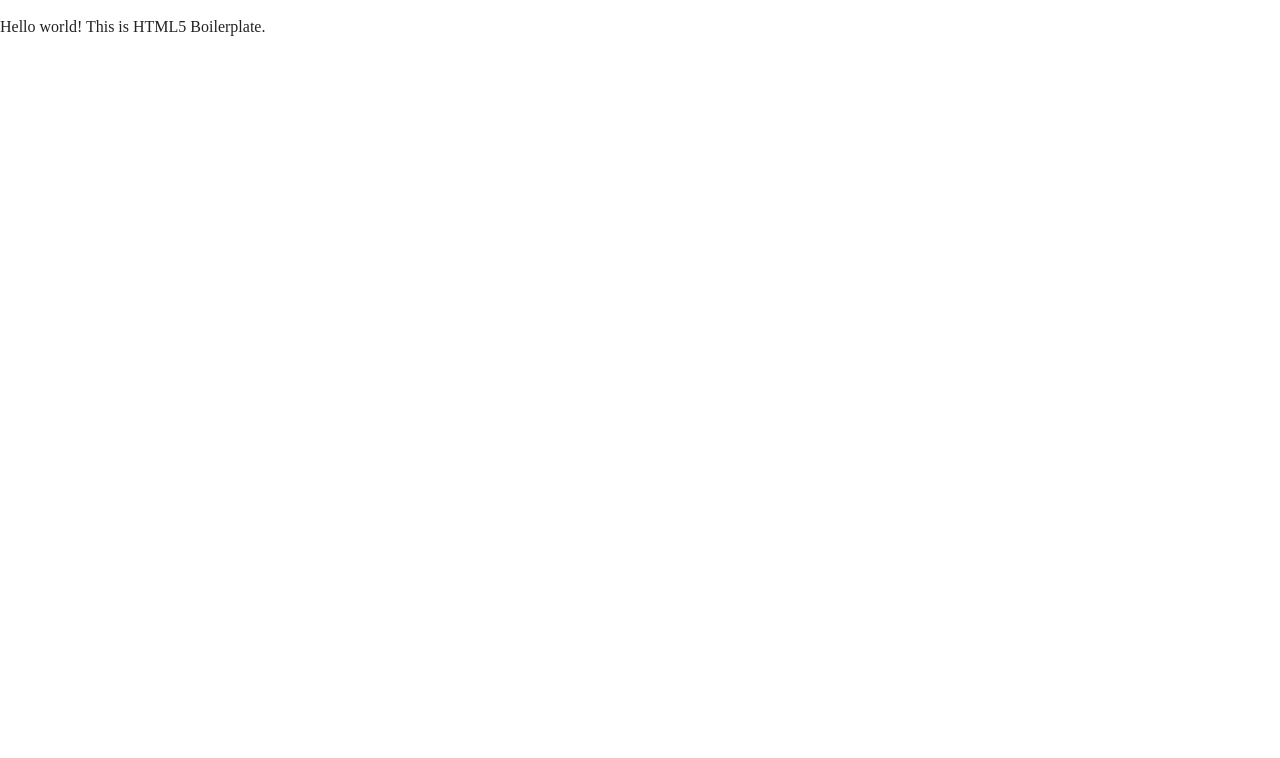
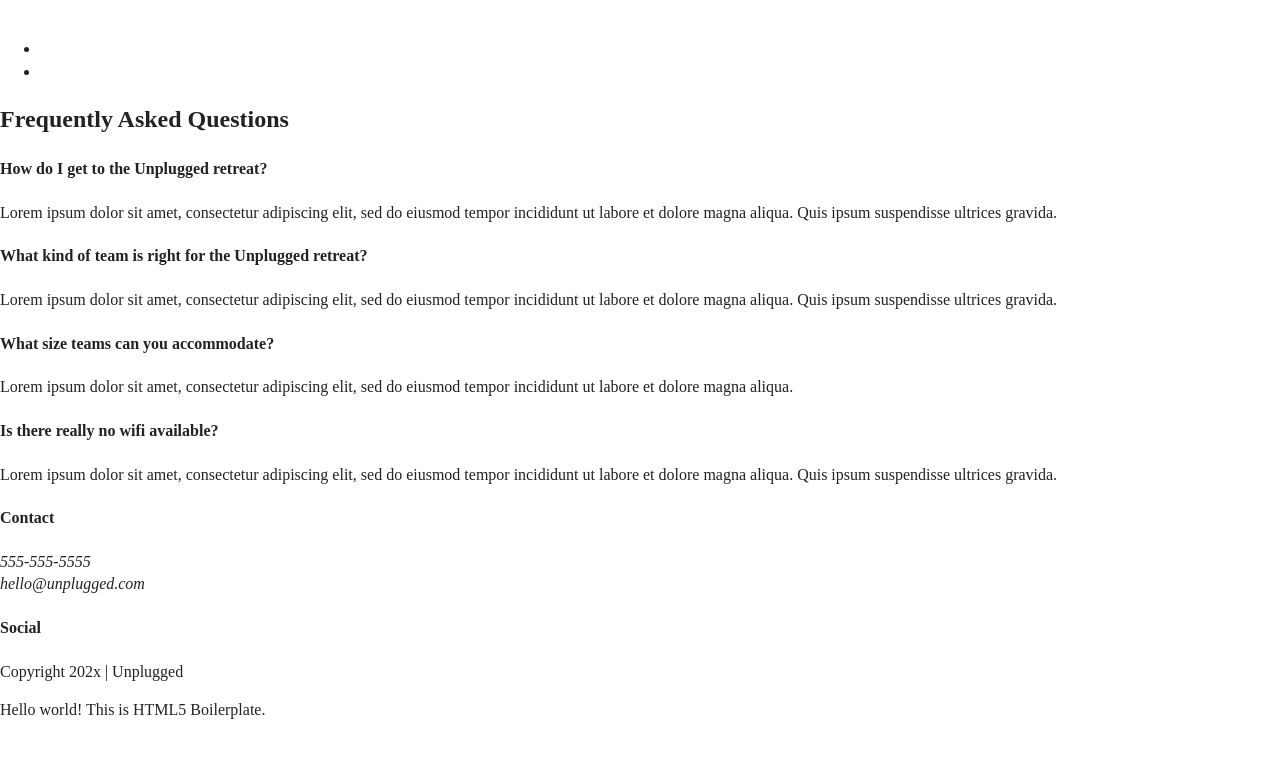
Before and after one commit to KLEsparza/unplugged, a website: page html5-boilerplate_v8.0.0/faq/index.html in a window 1280 px wide. Drawn offline with Linux system fonts and the light colour scheme.

Commit message:
Body of FAQ page added.

```diff
--- a/html5-boilerplate_v8.0.0/faq/index.html
+++ b/html5-boilerplate_v8.0.0/faq/index.html
@@ -3,7 +3,7 @@
 
 <head>
   <meta charset="utf-8">
-  <title></title>
+  <title>FAQ | Unplugged Retreat</title>
   <meta name="description" content="">
   <meta name="viewport" content="width=device-width, initial-scale=1">
 
@@ -23,6 +23,90 @@
 </head>
 
 <body>
+  <header>
+    <div class="content-wrapper">
+      <a href="#">
+        <img>
+      </a>
+      <div class="header-divider"></div>
+      <nav>
+        <ul>
+          <li><a href="index.html"></a></li>
+          <li><a href="../about/index.html"></a></li>
+        </ul>
+      </nav>
+    </div>
+  </header>
+  <main class="faq">
+    <div class="content-wrapper">
+      <h2>Frequently Asked Questions</h2>
+      <div class="faq-content">
+        <h4>How do I get to the Unplugged retreat?
+        </h4>
+        <p>Lorem ipsum dolor sit amet, consectetur adipiscing elit, sed do eiusmod
+          tempor incididunt ut labore et dolore magna aliqua. Quis ipsum
+          suspendisse ultrices gravida.</p>
+      </div>
+      <div class="faq-content">
+        <h4>What kind of team is right for the Unplugged retreat?
+        </h4>
+        <p>Lorem ipsum dolor sit amet, consectetur adipiscing elit, sed do eiusmod
+          tempor incididunt ut labore et dolore magna aliqua. Quis ipsum
+          suspendisse ultrices gravida.</p>
+      </div>
+      <div class="faq-content">
+        <h4>What size teams can you accommodate?</h4>
+        <p>Lorem ipsum dolor sit amet, consectetur adipiscing elit, sed do eiusmod
+          tempor incididunt ut labore et dolore magna aliqua.</p>
+      </div>
+      <div class="faq-content">
+        <h4>Is there really no wifi available?
+        </h4>
+        <p>Lorem ipsum dolor sit amet, consectetur adipiscing elit, sed do eiusmod
+          tempor incididunt ut labore et dolore magna aliqua. Quis ipsum
+          suspendisse ultrices gravida.
+        </p>
+      </div>
+    </div>
+  </main>
+
+  <footer>
+    <div class="content-wrapper">
+      <div class="footer-content">
+        <div class="contact">
+          <h4>Contact</h4>
+          <address>
+            <p>555-555-5555<br>hello@unplugged.com</p>
+          </address>
+        </div>
+        <div class="social">
+          <h4>Social</h4>
+          <div class="social-icons">
+            <p>
+              <a href="#"></a>
+              <a href="#"></a>
+              <a href="#"></a>
+            </p>
+          </div>
+        </div>
+      </div>
+      <div class="copyright">
+        <p>Copyright 202x | Unplugged</p>
+      </div>
+    </div>
+  </footer>
+
+
+
+
+
+
+
+
+
+
+
+
 
   <!-- Add your site or application content here -->
   <p>Hello world! This is HTML5 Boilerplate.</p>
```
Also changed, not shown: html5-boilerplate_v8.0.0/about/index.html (+3 -2 lines), html5-boilerplate_v8.0.0/index.html (+2 -2 lines).
